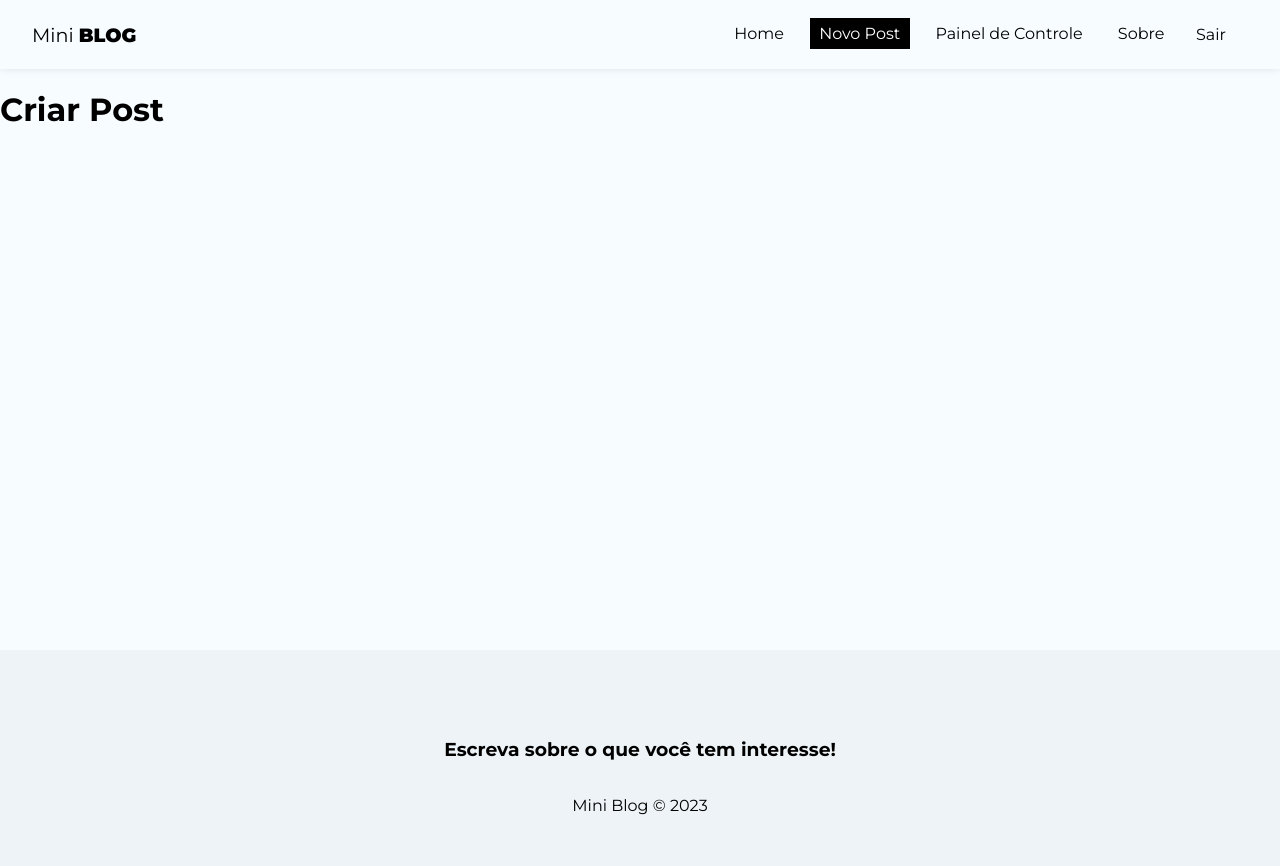
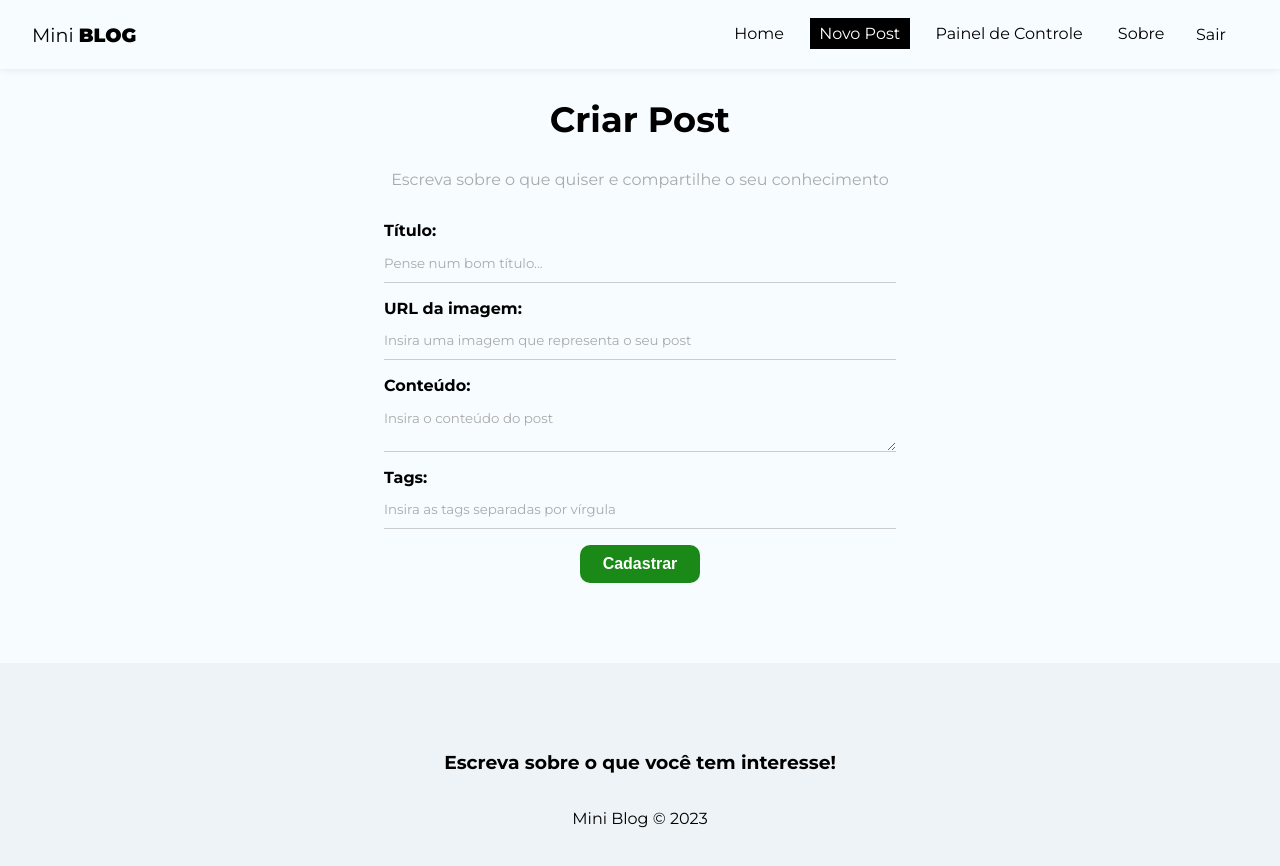
Before and after one commit to mariaclaudiapio/miniblog-em-react, a React (Create React App) app: page /posts/create in a window 1280 px wide. Shown: the top 866 px of the page. Built offline with nearby package versions, Linux system fonts and the light colour scheme; no server answers; sample sign-in values are in the browser's storage.

Commit message:
developing function to create post

```diff
--- a/src/pages/CreatePost/CreatePost.js
+++ b/src/pages/CreatePost/CreatePost.js
@@ -1,9 +1,76 @@
+import { useState } from 'react'
+import { useNavigate } from 'react-router-dom'
+
 import styles from './CreatePost.module.css'
 
+import { useAuthValue } from '../../context/AuthContext'
+
 const CreatePost = () => {
+
+    const [title, setTitle] = useState('')
+    const [image, setImage] = useState('')
+    const [body, setBody] = useState('')
+    const [tags, setTags] = useState([])
+    const [formError, setFormError] = useState('')
+
+    const handleSubmit = (e) => {
+        e.preventDefault()
+    }
+
     return (
-        <div>
-            <h1>Criar Post</h1>
+        <div className={styles.create_post}>
+            <h2>Criar Post</h2>
+            <p>Escreva sobre o que quiser e compartilhe o seu conhecimento</p>
+            <form onSubmit={handleSubmit}>
+                <label>
+                    <span>Título:</span>
+                    <input
+                    type='text'
+                    name='title'
+                    required
+                    placeholder='Pense num bom título...'
+                    onChange={(e) => setTitle(e.target.value)}
+                    value={title} />
+                </label>
+                <label>
+                    <span>URL da imagem:</span>
+                    <input
+                    type='text'
+                    name='image'
+                    required
+                    placeholder='Insira uma imagem que representa o seu post'
+                    onChange={(e) => setImage(e.target.value)}
+                    value={title} />
+                </label>
+                <label>
+                    <span>Conteúdo:</span>
+                    <textarea
+                    name='body'
+                    required
+                    placeholder='Insira o conteúdo do post'
+                    onChange={(e) => setBody(e.target.value)}
+                    value={body} >
+                    </textarea>
+                </label>
+                <label>
+                    <span>Tags:</span>
+                    <input
+                    type='text'
+                    name='tags'
+                    required
+                    placeholder='Insira as tags separadas por vírgula'
+                    onChange={(e) => setTags(e.target.value)}
+                    value={title} />
+                </label>
+                <button className='btn'>Cadastrar</button>
+                {/* {!loading && <button className='btn'>Cadastrar</button>} */}
+                {/* {loading && (
+                    <button className='btn' disabled>
+                        Aguarde...
+                    </button>
+                )}
+                {error && <p className='error'>{error}</p>} */}
+            </form>
         </div>
     )
 }
--- a/src/pages/CreatePost/CreatePost.module.css
+++ b/src/pages/CreatePost/CreatePost.module.css
@@ -0,0 +1,12 @@
+.create_post {
+    text-align: center;
+}
+
+.create_post h2 {
+    font-size: 2.2em;
+}
+
+.create_post p {
+    color: #aaaaaa;
+    margin-bottom: 2em;
+}
```
Also changed, not shown: src/hooks/useInsertDocument.js (added, +70 -0 lines).
